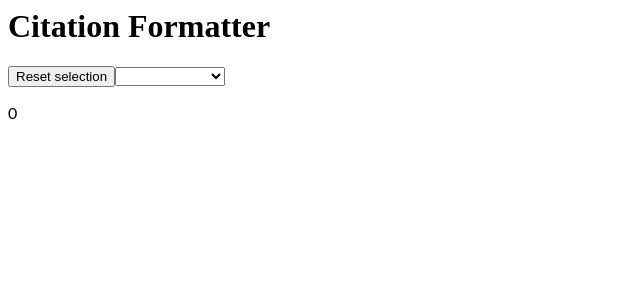
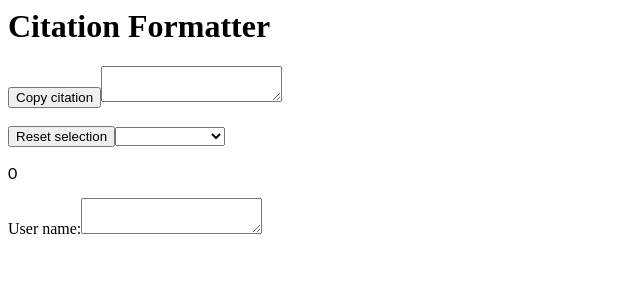
Before and after one commit to DeveloperAgenzil/agenzil-citation-formatter, an Angular app: page / in a window 1280 px wide. Shown: the top 300 px of the page, without its empty margins (0-640 px from the left). Built offline with nearby package versions, Linux system fonts and the light colour scheme.

Commit message:
2 files modified

```diff
--- a/src/app/app.component.html
+++ b/src/app/app.component.html
@@ -1,12 +1,14 @@
 <h1>Citation Formatter</h1>
 
-<button (click)="ResetSelectedItemId()" (change)="OnDifferentItemSelected()">
-  Reset selection
-</button>
-<select [(ngModel)]="selectedItemId">
+<button>Copy citation</button><textarea readonly="true"></textarea> <br /><br />
+
+<button (click)="ResetSelectedItemId()">Reset selection</button>
+<select [(ngModel)]="selectedItemId" (change)="OnDifferentItemSelected()">
   <option *ngFor="let item of items" value="{{ item.id }}">
     {{ item.name }}
   </option>
 </select>
 
 <p>{{ selectedItemId }}</p>
+
+<label>User name:</label><textarea (change)="OnAuthorValueChanged()"></textarea>
--- a/src/app/app.component.ts
+++ b/src/app/app.component.ts
@@ -22,4 +22,7 @@ export class AppComponent {
   public OnDifferentItemSelected() {
     console.log(this.selectedItemId);
   }
+  public OnAuthorValueChanged() {
+    console.log('test');
+  }
 }
```
